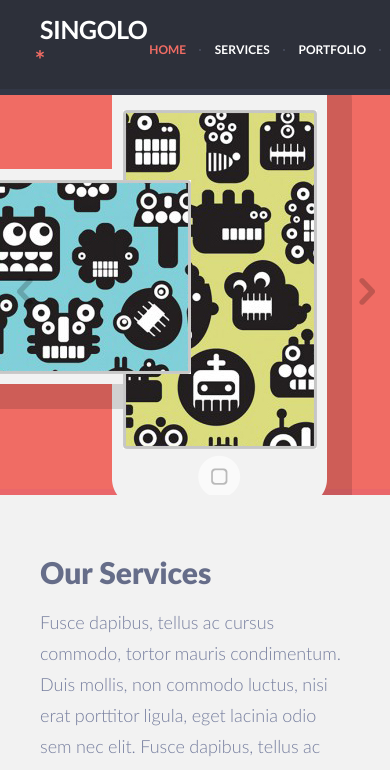
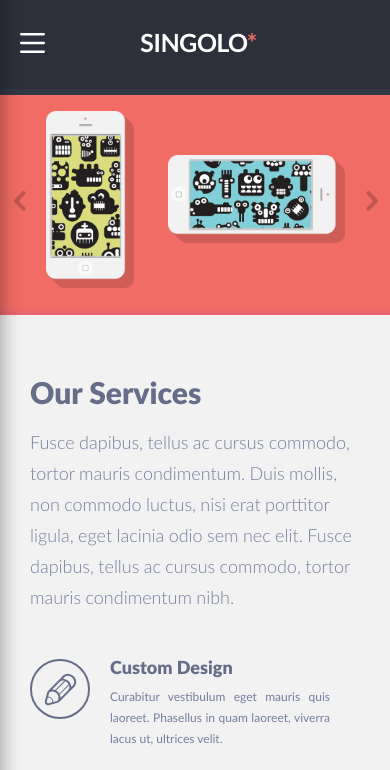
Before and after one commit to mrzand/singolo, a plain HTML site: page index.html in a window 390 px wide. Shown: the top 770 px of the page. Drawn offline with Linux system fonts and the light colour scheme.

Commit message:
feat: responsive styles

```diff
--- a/index.html
+++ b/index.html
@@ -1,6 +1,5 @@
 <!DOCTYPE html>
 <html lang="en">
-
   <head>
     <meta charset="utf-8" />
     <meta name="viewport" content="width=device-width, initial-scale=1.0" />
@@ -12,7 +11,9 @@
     <main id="main" class="section">
       <!-- HEADER -->
       <header>
-      <div class="mobile-menu"><img src="./assets/img/burger-menu-icon.svg" alt="menu"></div>
+        <div class="mobile-menu">
+          <img src="./assets/img/burger-menu-icon.svg" alt="menu" />
+        </div>
         <h1 class="logo">
           singolo
           <span>*</span>
@@ -26,6 +27,7 @@
             <li><a href="#quote">contact</a></li>
           </ul>
         </nav>
+        <div class="overflow-block"></div>
       </header>
       <!-- SLIDER SECTION -->
       <div class="slider">
@@ -36,18 +38,36 @@
           <img src="./assets/img/right-arrow.png" alt="next" />
         </div>
         <div class="card first active">
+          <div class="card-wrapper">
           <div class="phone-vertical-wrapper">
             <div class="phone-vertical">
-            <img class="phone-vertical-img" src="./assets/img/phone-vertical.png" alt="phone" />
-            <img class="phone-vertical-screen" src="./assets/img/phone-vertical-screen.jpg" alt="phone-screen" />
+              <img
+                class="phone-vertical-img"
+                src="./assets/img/phone-vertical.png"
+                alt="phone"
+              />
+              <img
+                class="phone-vertical-screen"
+                src="./assets/img/phone-vertical-screen.jpg"
+                alt="phone-screen"
+              />
               <div class="phone-vertical-block"></div>
             </div>
           </div>
           <div class="phone-horizontal-wrapper">
             <div class="phone-horizontal">
-            <img class="phone-horizontal-img" src="./assets/img/phone-horizontal.png" alt="phone" />
-            <img class="phone-horizontal-screen" src="./assets/img/phone-horizontal-screen.jpg" alt="phone-screen" />
+              <img
+                class="phone-horizontal-img"
+                src="./assets/img/phone-horizontal.png"
+                alt="phone"
+              />
+              <img
+                class="phone-horizontal-screen"
+                src="./assets/img/phone-horizontal-screen.jpg"
+                alt="phone-screen"
+              />
               <div class="phone-horizontal-block"></div>
+            </div>
           </div>
           </div>
         </div>
@@ -65,10 +85,13 @@
           lacinia odio sem nec elit. Fusce dapibus, tellus ac cursus commodo,
           tortor mauris condimentum nibh.
         </p>
-      <div class="services-row">
           <div class="services-cards">
             <div class="services-card">
-            <img class="services-card-image" src="./assets/img/service-pen.svg" alt="pen" />
+              <img
+                class="services-card-image"
+                src="./assets/img/service-pen.svg"
+                alt="pen"
+              />
               <div class="services-card-wrapper">
                 <h3 class="services-card-title">Custom Design</h3>
                 <p class="services-card-description">
@@ -78,7 +101,11 @@
               </div>
             </div>
             <div class="services-card">
-            <img class="services-card-image" src="./assets/img/service-bulb.svg" alt="bulb" />
+              <img
+                class="services-card-image"
+                src="./assets/img/service-bulb.svg"
+                alt="bulb"
+              />
               <div class="services-card-wrapper">
                 <h3 class="services-card-title">Inovative Ideas</h3>
                 <p class="services-card-description">
@@ -88,7 +115,11 @@
               </div>
             </div>
             <div class="services-card">
-            <img class="services-card-image" src="./assets/img/service-heart.svg" alt="heart" />
+              <img
+                class="services-card-image"
+                src="./assets/img/service-heart.svg"
+                alt="heart"
+              />
               <div class="services-card-wrapper">
                 <h3 class="services-card-title">Love Is The Answer</h3>
                 <p class="services-card-description">
@@ -97,12 +128,12 @@
                 </p>
               </div>
             </div>
-        </div>
-      </div>
-      <div class="services-row">
-        <div class="services-cards">
           <div class="services-card">
-            <img class="services-card-image" src="./assets/img/service-phone.svg" alt="phone" />
+            <img
+              class="services-card-image"
+              src="./assets/img/service-phone.svg"
+              alt="phone"
+            />
             <div class="services-card-wrapper">
               <h3 class="services-card-title">Responsive Layout</h3>
               <div class="services-card-description">
@@ -112,7 +143,11 @@
             </div>
           </div>
           <div class="services-card">
-            <img class="services-card-image" src="./assets/img/service-bubble.svg" alt="bubble" />
+            <img
+              class="services-card-image"
+              src="./assets/img/service-bubble.svg"
+              alt="bubble"
+            />
             <div class="services-card-wrapper">
               <h3 class="services-card-title">24/ 7 Support</h3>
               <p class="services-card-description">
@@ -122,15 +157,17 @@
             </div>
           </div>
           <div class="services-card">
-            <img class="services-card-image" src="./assets/img/service-star.svg" alt="star" />
+            <img
+              class="services-card-image"
+              src="./assets/img/service-star.svg"
+              alt="star"
+            />
             <div class="services-card-wrapper">
               <h3 class="services-card-title">Feel Like A Star</h3>
               <p class="services-card-description">
                 Quisque hendrerit purus dapibus, ornare nibh vitae, viverra
                 nibh. Fusce vitae aliquam tellus.
               </p>
-            </div>
-          </div>
             </div>
           </div>
       </section>
@@ -199,7 +236,11 @@
         </p>
         <div class="about-row">
           <div class="about-card">
-          <img class="card-person-img" src="./assets/img/person1.jpg" alt="person1" />
+            <img
+              class="card-person-img"
+              src="./assets/img/person1.jpg"
+              alt="person1"
+            />
             <p class="card-name">Adam Jensen</p>
             <p class="card-description">
               Quisque luctus, quam eget molestie commodo, lacus purus cursus
@@ -221,7 +262,11 @@
             </div>
           </div>
           <div class="about-card">
-          <img class="card-person-img" src="./assets/img/person2.jpg" alt="person2" />
+            <img
+              class="card-person-img"
+              src="./assets/img/person2.jpg"
+              alt="person2"
+            />
             <p class="card-name">Desmond Miles</p>
             <p class="card-description">
               Curabitur vestibulum eget mauris quis laoreet. Phasellus in quam
@@ -243,7 +288,11 @@
             </div>
           </div>
           <div class="about-card">
-          <img class="card-person-img" src="./assets/img/person3.jpg" alt="person3" />
+            <img
+              class="card-person-img"
+              src="./assets/img/person3.jpg"
+              alt="person3"
+            />
             <p class="card-name">Scolara Visari</p>
             <p class="card-description">
               Nulla sed nunc et tortor luctus faucibus. Morbi at aliquet turpis,
@@ -277,11 +326,26 @@
         </p>
         <div class="quote-form">
           <form class="form-container">
-          <input type="text" id="name" placeholder="Name (Required)" required />
-          <input type="email" id="email" placeholder="Email (Required)" required />
+            <input
+              type="text"
+              id="name"
+              placeholder="Name (Required)"
+              required
+            />
+            <input
+              type="email"
+              id="email"
+              placeholder="Email (Required)"
+              required
+            />
             <input type="text" id="subject" placeholder="Subject" />
-          <textarea id="description" name="describe" cols="30" rows="10"
-            placeholder="Describe your project in detail..."></textarea>
+            <textarea
+              id="description"
+              name="describe"
+              cols="30"
+              rows="10"
+              placeholder="Describe your project in detail..."
+            ></textarea>
             <button type="button" class="submit-form-button">Submit</button>
           </form>
           <div class="info-container">
@@ -294,8 +358,10 @@
             </p>
             <ul class="contact-list">
               <li>
-              <a href="https://www.google.com/maps/place/%D0%9C%D0%B8%D0%BD%D1%81%D0%BA/@53.8843138,27.3131922,10z/data=!3m1!4b1!4m5!3m4!1s0x46dbcfd35b1e6ad3:0xb61b853ddb570d9!8m2!3d53.9006011!4d27.558972"
-                target="_blank">
+                <a
+                  href="https://www.google.com/maps/place/%D0%9C%D0%B8%D0%BD%D1%81%D0%BA/@53.8843138,27.3131922,10z/data=!3m1!4b1!4m5!3m4!1s0x46dbcfd35b1e6ad3:0xb61b853ddb570d9!8m2!3d53.9006011!4d27.558972"
+                  target="_blank"
+                >
                   <div class="contact-icon-container">
                     <img src="./assets/img/location-icon.png" alt="location" />
                   </div>
@@ -355,5 +421,4 @@
     <!-- SCRIPTS -->
     <script src="./script.js"></script>
   </body>
-
 </html>
--- a/style.css
+++ b/style.css
@@ -359,31 +359,21 @@ header ul li a:hover {
   word-spacing: -0.5px;
 }
 
-.services-row {
-  display: flex;
-  align-items: flex-start;
-  justify-content: flex-start;
-  flex-direction: column;
-}
-
-.services-row:first-of-type {
-  padding-top: 46px;
-}
-
 .services-cards {
   width: 100%;
   display: flex;
   align-items: flex-start;
   justify-content: space-between;
+  padding-top: 46px;
+  flex-wrap: wrap;
 }
 
 .services-card {
   display: flex;
   align-items: flex-start;
-  width: 100%;
+  width: 32%;
   max-width: 300px;
   padding-bottom: 33px;
-  margin-right: 20px;
   overflow: hidden;
 }
 
@@ -873,6 +863,17 @@ footer {
   background-color: #b93832;
 }
 
+.overflow-block {
+  display: none;
+  position: fixed;
+  top: 0;
+  right: 0;
+  bottom: 0;
+  left: 0;
+  background: rgba(45, 48, 58, 0.6);
+  z-index: 4;
+}
+
 /* ANIMATION */
 @keyframes fadeIn {
   from {
@@ -903,35 +904,262 @@ footer {
 }
 
 /* MEDIA */
-@media (max-width: 768px) {
+@media (max-width: 1019px) {
+  /* main,
+  header {
+    max-width: 768px;
+  } */
+
   .slider {
-    height: 400px;
+    height: 452px;
   }
 
-  .slider-prev,
-  .slider-next {
-    width: 50px;
+  .slider-next,
+  .slider-prev {
+    width: 85px;
   }
 
   .card {
-    padding: 0 60px;
+    padding: 0 85px;
   }
 
-  .services-cards {
-    flex-direction: column;
+  .card-wrapper {
+    display: flex;
+    position: relative;
+    width: 100%;
+    max-width: 598px;
+    height: 100%;
   }
 
-  .services {
+  .phone-vertical-wrapper {
+    left: 0;
+  }
+
+  .phone-horizontal-wrapper {
+    right: 0;
+  }
+
+  .phone-vertical-img {
+    width: 180px;
+    height: 364px;
+  }
+
+  .phone-vertical-screen {
+    width: 146px;
+    height: 255px;
+    top: 46px;
+    right: 29px;
+  }
+
+  .phone-vertical-block {
+    width: 162px;
+    height: 346px;
+  }
+
+  .phone-horizontal-img {
+    width: 364px;
+    height: 180px;
+  }
+
+  .phone-horizontal-screen {
+    width: 253px;
+    height: 144px;
+    top: 9px;
+    right: 63px;
+  }
+
+  .phone-horizontal-block {
+    width: 346px;
+    height: 162px;
+  }
+
+  .card.second img {
+    height: 346px;
+  }
+
+  .services-card {
+    width: 47%;
+    min-width: 300px;
+    max-width: 430px;
+  }
+
+  .project {
+    min-width: 216px;
+    width: calc(33% - 120px);
     height: auto;
   }
 
-  .services-card {
-    max-width: 100%;
+  .form-container {
+    min-width: 65%;
+    margin-right: 30px;
   }
 
-  .projects {
-    padding-left: 10px;
-    padding-right: 10px;
+  .about-card {
+    margin-right: 15px;
+  }
+
+  .portfolio p {
+    line-height: 30px;
+  }
+
+  .quote {
+    padding: 60px 40px 20px 40px;
+  }
+}
+
+@media (max-width: 767px) {
+  header,
+  .services,
+  .portfolio p,
+  .portfolio h2,
+  .portfolio ul,
+  .about {
+    padding-left: 30px;
+    padding-right: 30px;
+  }
+
+  .slider {
+    height: 220px;
+  }
+
+  header {
+    justify-content: center;
+  }
+
+  .logo {
+    top: -3px;
+    margin-left: 12px;
+  }
+
+  .mobile-menu {
+    display: block;
+    position: fixed;
+    left: 20px;
+    z-index: 6;
+    transition: transform 0.2s;
+  }
+
+  .mobile-menu.active {
+    transform: rotate(-90deg);
+  }
+
+  .header-nav {
+    display: flex;
+    width: 278px;
+    height: 100%;
+    position: fixed;
+    left: 0;
+    top: 0;
+    bottom: 0;
+    z-index: 5;
+    transform: translateX(-100%);
+    transition: transform 0.3s;
+  }
+
+  .header-nav ul {
+    width: 278px;
+    height: 100%;
+    left: 0;
+    top: 0;
+    bottom: 0;
+    padding-left: 71px;
+    align-items: flex-start;
+    justify-content: center;
+    flex-direction: column;
+    background: #2d303a;
+    box-shadow: 0px -40px 20px rgba(0, 0, 0, 0.4);
+  }
+
+  .header-nav.active {
+    transform: translateX(0);
+  }
+
+  header ul li:after {
+    display: none;
+  }
+
+  header ul li a {
+    font-size: 24px;
+    line-height: 29px;
+    letter-spacing: -0.035em;
+  }
+
+  header ul li {
+    margin-bottom: 27px;
+  }
+
+  header ul li:last-child {
+    margin-bottom: 0;
+  }
+
+  .header-nav.active {
+    display: flex;
+  }
+
+  .card-wrapper {
+    max-width: 292px;
+  }
+
+  .phone-vertical-wrapper {
+    left: 0;
+  }
+
+  .phone-horizontal-wrapper {
+    right: 0;
+  }
+
+  .phone-vertical-img {
+    width: 88px;
+    height: 177px;
+  }
+
+  .phone-vertical-screen {
+    width: 70px;
+    height: 122px;
+    top: 23px;
+    right: 16px;
+  }
+
+  .phone-vertical-block {
+    width: 79px;
+    height: 168px;
+  }
+
+  .phone-horizontal-img {
+    width: 177px;
+    height: 88px;
+  }
+
+  .phone-horizontal-screen {
+    width: 123px;
+    height: 69px;
+    top: 4px;
+    right: 29px;
+  }
+
+  .phone-horizontal-block {
+    width: 168px;
+    height: 79px;
+  }
+
+  .card.second img {
+    position: relative;
+    height: 168px;
+    top: 6px;
+  }
+
+  .slider-next,
+  .slider-prev {
+    width: 40px;
+  }
+
+  .slider-next img,
+  .slider-prev img {
+    width: 12px;
+  }
+
+  .card {
+    padding: 0 40px;
   }
 
   .about-row {
@@ -940,31 +1168,46 @@ footer {
 
   .about-card {
     width: 100%;
-    min-width: 100%;
-    padding-bottom: 40px;
+    max-width: 100%;
     margin-right: 0;
+    margin-bottom: 34px;
+  }
+
+  .about-card:last-child {
+    margin-bottom: 0;
+  }
+
+  .card-socials {
+    padding-top: 9px;
+  }
+
+  .projects {
+    padding: 18px 20px 0 20px;
+  }
+
+  .quote-form {
+    flex-wrap: wrap;
   }
 
   .form-container {
+    margin-right: 0;
     width: 100%;
-    min-width: 100%;
-  }
-
-  .quote-form {
-    flex-direction: column;
   }
 
   footer {
-    flex-direction: column;
-    height: auto;
+    justify-content: center;
   }
 
   .footer-info {
-    padding-bottom: 20px;
+    display: none;
+  }
+
+  .overflow-block.active {
+    display: block;
   }
 }
-
-@media (max-width: 375px) {
+/*
+@media (max-width: 374px) {
   header,
   .services,
   .portfolio p,
@@ -1015,4 +1258,4 @@ footer {
   .header-nav.active {
     display: flex;
   }
-}
+} */
```
Also changed, not shown: script.js (+8 -5 lines). Lines whose indentation alone changed are shown as unchanged.
